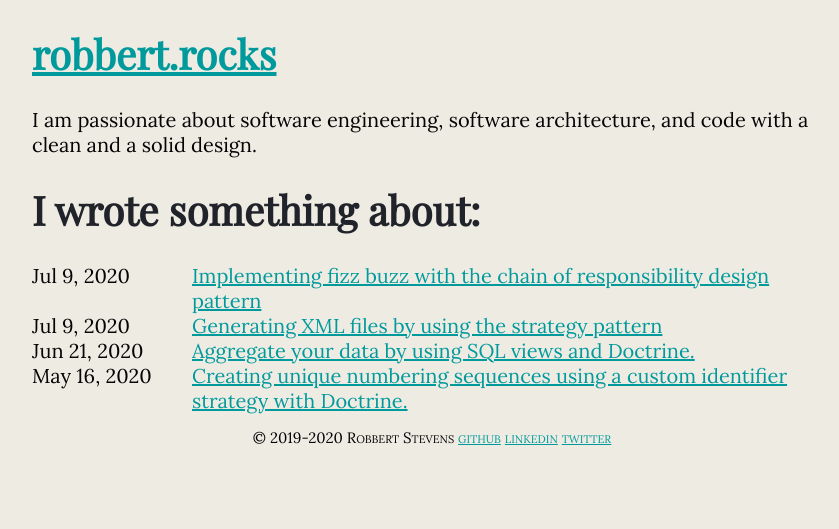
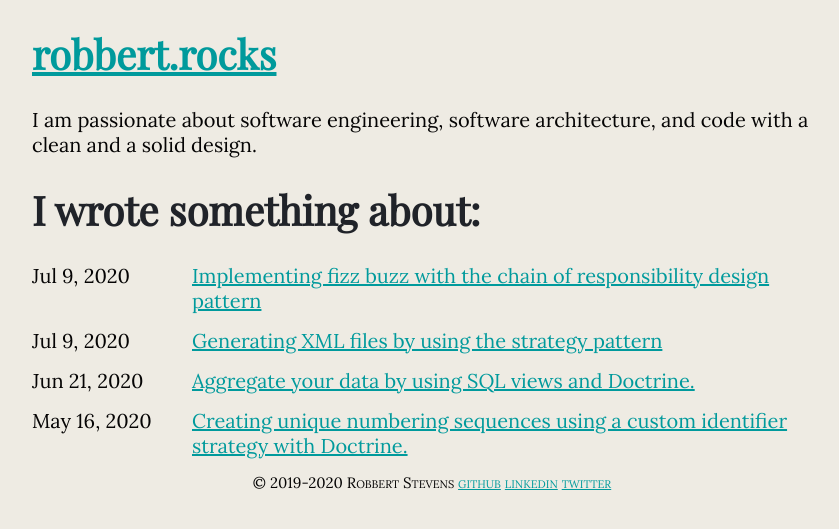
Before and after one commit to robbertstevens/robbertstevens.github.io, a Jekyll site: the page built from index.html, in a window 1280 px wide. Shown: the top 529 px of the page, without its empty margins (208-1047 px from the left). Built offline with Jekyll 4.4.1, drawn with Linux system fonts in a browser that asks for light colours.

```diff
--- a/_sass/_base.scss
+++ b/_sass/_base.scss
@@ -50,6 +50,10 @@ ul.post-list {
   list-style: none;
   padding: 0;
   margin: 0;
+
+  li {
+    margin-bottom: 15px;
+  }
 }
 
 .post-list li {
--- a/robots.txt
+++ b/robots.txt
@@ -2,5 +2,3 @@
 template: null
 ---
 Sitemap: https://robbert.rocks/sitemap.xml
-User-agent: *
-Disallow: /
```
